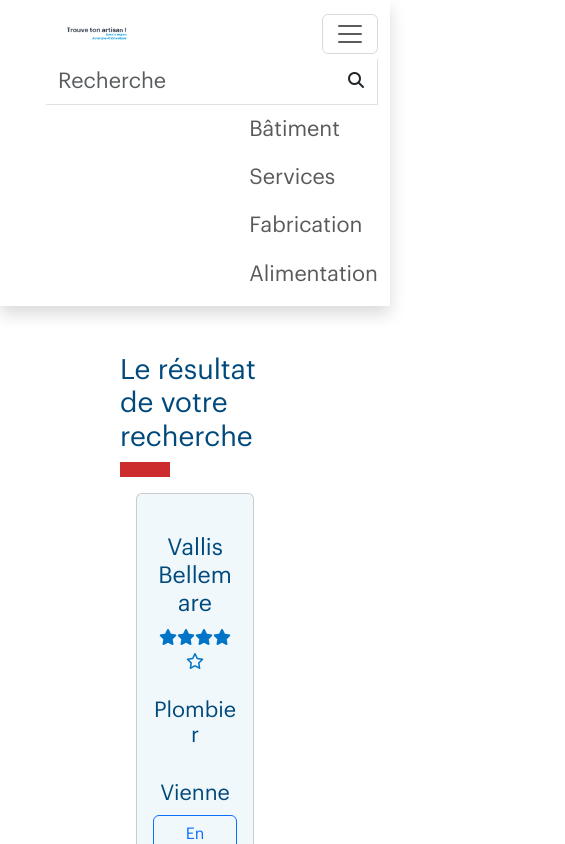
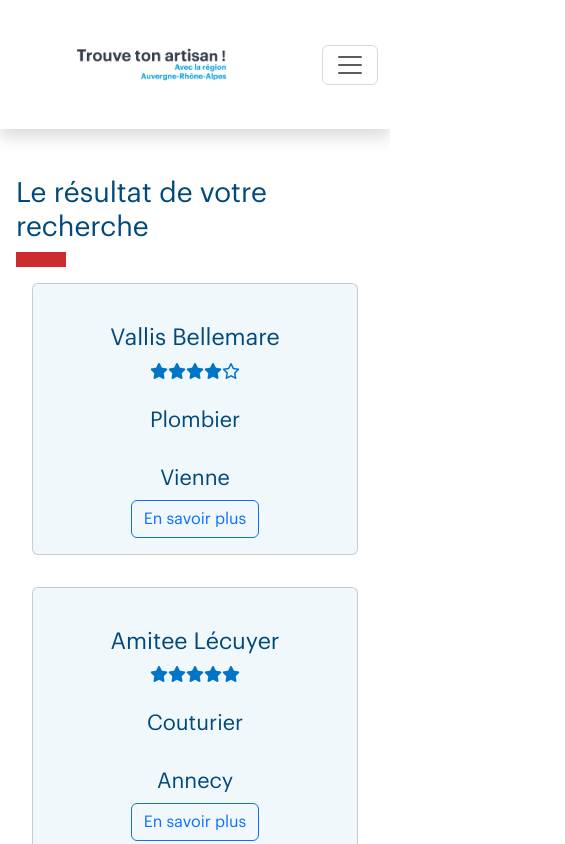
Before and after one commit to cgwena/trouve-ton-artisan, a React (Create React App) app: page /results in a window 390 px wide. Shown: the top 844 px of the page, 565 px wide, since content can reach past the window. Built offline with nearby package versions, Linux system fonts and the light colour scheme.

Commit message:
responsive

```diff
--- a/public/index.html
+++ b/public/index.html
@@ -15,7 +15,6 @@
   <noscript>You need to enable JavaScript to run this app.</noscript>
   <div id="root"></div>
   <script src="https://kit.fontawesome.com/272990cd87.js" crossorigin="anonymous"></script>
-
 </body>
 
 </html>
--- a/src/App.scss
+++ b/src/App.scss
@@ -21,8 +21,18 @@ $color4: #384050;
 $color5: #cd2c2e;
 $color6: #82b864;
 
+@mixin separation {
+    width: 50px;
+    height: 15px;
+}
+
+@mixin color($background) {
+    background-color: $background;
+}
+
 * {
     box-sizing: border-box;
+    // border: red 1px solid;
 }
 
 body {
@@ -38,49 +48,32 @@ h4 {
     padding-top: 24px;
 }
 
-.stars {
-    color: $color2;
-
-}
-.logo {
-    width: 20%;
-    // padding-left: 120px;
-}
-
-@mixin separation {
-    width: 50px;
-    height: 15px;
-}
-
-@mixin color($background) {
-    background-color: $background;
-}
-
-.sep1 {
-    @include separation;
-    @include color($color5);
-}
-
-.sep2 {
-    @include separation;
-    @include color($color6);
-}
-
 ul {
     font-family: "Graphik";
 }
 
 img {
-    width: 100%;
+        width: 100%;
 }
 
-.active {
-    text-decoration: underline;
-  color: $color2!important;
+nav {
+    display: flex;
+
+    a {
+        width: 50%;
+        align-self: flex-start;
+    }
 }
 
+
+
+.active {
+        text-decoration: underline;
+        color: $color2 !important;
+    }
+
 footer {
-    line-height: 5px;
+
     padding-bottom: 24px;
     h2 {
         color: $color1;
@@ -91,16 +84,16 @@ footer {
     }
 
     .address {
+        line-height: 5px;
         padding-left: 15px;
     }
 }
 
 .page {
     min-height: 100vh;
-    padding-left: 120px;
-    padding-right: 120px;
+    padding-left: 16px;
+    padding-right: 16px;
     padding-top: 24px;
-
 
     li {
         list-style: none;
@@ -120,14 +113,32 @@ footer {
         padding: 16px;
         border-radius: 15px;
     }
+
+    .sep1 {
+        @include separation;
+        @include color($color5);
+    }
+
+    .sep2 {
+        @include separation;
+        @include color($color6);
+    }
 }
 
 .card {
     background-color: $color1;
-}
 
-.card-title {
-    color:$color3;
+    .card-title {
+        color: $color3;
+    }
+
+    .stars {
+        color: $color2;
+    }
+
+    .btn:hover {
+        background-color: #0074c7;
+    }
 }
 
 .img404 {
@@ -139,6 +150,15 @@ footer {
     padding: 150px;
 }
 
-.btn:hover {
-    background-color: #0074c7;
+@media (min-width: 992px) {
+    .page {
+        margin-left: 80px;
+        margin-right: 80px;
+    }
+
+    .collapse {
+    display: flex;
+    flex-direction: column;
+    align-items: end;
 }
+}
--- a/src/components/Footer.js
+++ b/src/components/Footer.js
@@ -19,7 +19,7 @@ const Footer = () => {
                     </address>
                 </div>
                 <hr></hr>
-                <div className="d-flex justify-content-between">
+                <div className="d-flex justify-content-between flex-wrap">
                     <a href="#">Mentions légales</a>
                     <a href="#">Données personnelles</a>
                     <a href="#">Accessibilité : conforme</a>
--- a/src/components/Header.js
+++ b/src/components/Header.js
@@ -24,12 +24,12 @@ const Header = ({ onSearch }) => {
 
     return (
         <nav className="navbar navbar-expand-lg bg-white shadow">
-            <div className="container-fluid">
-                <a className="navbar-brand ms-5 logo" href="/"><img src="Logo.png" className="s-0"></img></a>
+            <div className="container-fluid align-items-center">
+                <a className="navbar-brand ms-5 logo" href="/"><img src="Logo.png" className="s-0" alt="log du service Trouve ton artisan de la région Auvergne-Rhône Alpes"></img></a>
                 <button className="navbar-toggler" type="button" data-bs-toggle="collapse" data-bs-target="#navbarNav" aria-controls="navbarNav" aria-expanded="false" aria-label="Toggle navigation">
                     <span className="navbar-toggler-icon"></span>
                 </button>
-                <div className="collapse navbar-collapse d-flex flex-column align-items-end" id="navbarNav">
+                <div className="collapse navbar-collapse" id="navbarNav">
                     <form className="d-flex border-bottom border-end" role="search" onSubmit={handleSubmit}>
                         <input className="form-control me-2 border-0 fs-4" type="search" placeholder="Recherche" aria-label="Search" onChange={handleSearchChange}></input>
                         <button className="btn" type="submit"><i className="fa-solid fa-magnifying-glass"></i></button>
--- a/src/components/Star-rating.js
+++ b/src/components/Star-rating.js
@@ -4,8 +4,8 @@ const Rating = ({ note }) => {
 
     const parsedNote = parseFloat(note)
 
-    const fullStarsCount = fullStars.slice(5 - Math.floor(parsedNote))
-    const emptyStarsCount = emptyStars.slice(Math.floor(parsedNote))
+    const fullStarsCount = fullStars.slice(5 - Math.round(parsedNote))
+    const emptyStarsCount = emptyStars.slice(Math.round(parsedNote))
 
     return (
         <div className="stars">
--- a/src/index.js
+++ b/src/index.js
@@ -1,7 +1,8 @@
 import React from 'react';
 import ReactDOM from 'react-dom/client';
 import { BrowserRouter } from "react-router-dom";
-import 'bootstrap/dist/css/bootstrap.css'
+import 'bootstrap/dist/js/bootstrap.bundle.min.js';
+import 'bootstrap/dist/css/bootstrap.min.css';
 import './index.css';
 import App from './App'
 
--- a/src/views/Search-results.js
+++ b/src/views/Search-results.js
@@ -3,25 +3,34 @@ import Card from "../components/Card-artisan"
 const Results = ({ data, searchTerm }) => {
     const results = data.filter(artisan => artisan.specialty.toLowerCase().includes(searchTerm.toLowerCase()) || artisan.name.toLowerCase().includes(searchTerm.toLowerCase()) ||
         artisan.location.toLowerCase().includes(searchTerm.toLowerCase()))
-    const artisans = results.map(artisan => {
-        return <Card
+
+    let content;
+
+    if (results.length > 0) {
+        const artisans = results.map((artisan) => (
+            <Card
                 name={artisan.name}
                 specialty={artisan.specialty}
                 location={artisan.location}
                 btn="En savoir plus"
                 key={artisan.id}
                 id={artisan.id}
-            note={artisan.note } />
-    })
-    return (
-        <div className="page">
+                note={artisan.note}
+            />
+        ));
+
+        content = (
+            <div>
                 <h1>Le résultat de votre recherche</h1>
                 <div className="sep1"></div>
-            <div className='row list-card'>
-                {artisans}
+                <div className="row list-card">{artisans}</div>
             </div>
-       </div>
-    )
+        );
+    } else {
+        content = <h2>Aucun résultat trouvé pour "{searchTerm}"</h2>;
+    }
+
+    return <div className="page">{content}</div>;
 }
 
 export default Results
```
Also changed, not shown: 1 other file (tests, documents, lock files or other folders). Lines whose indentation alone changed are shown as unchanged.
